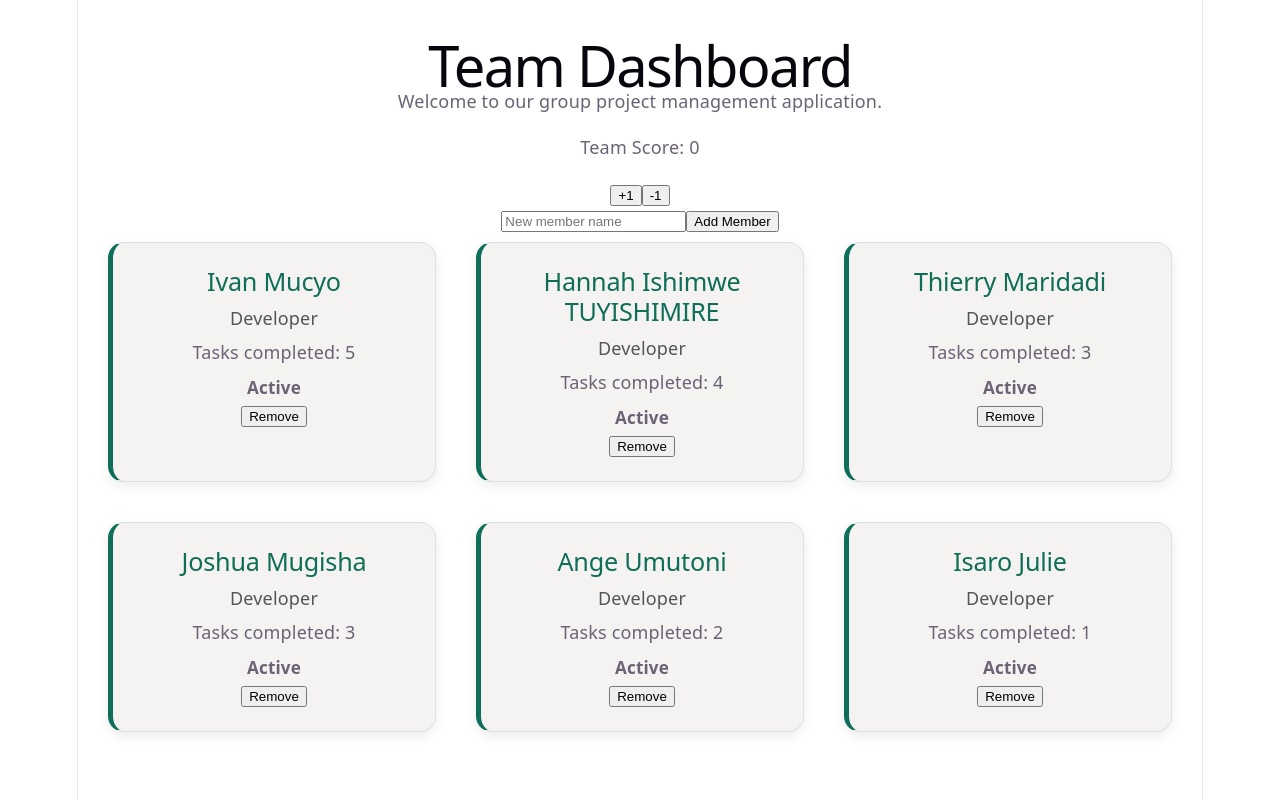
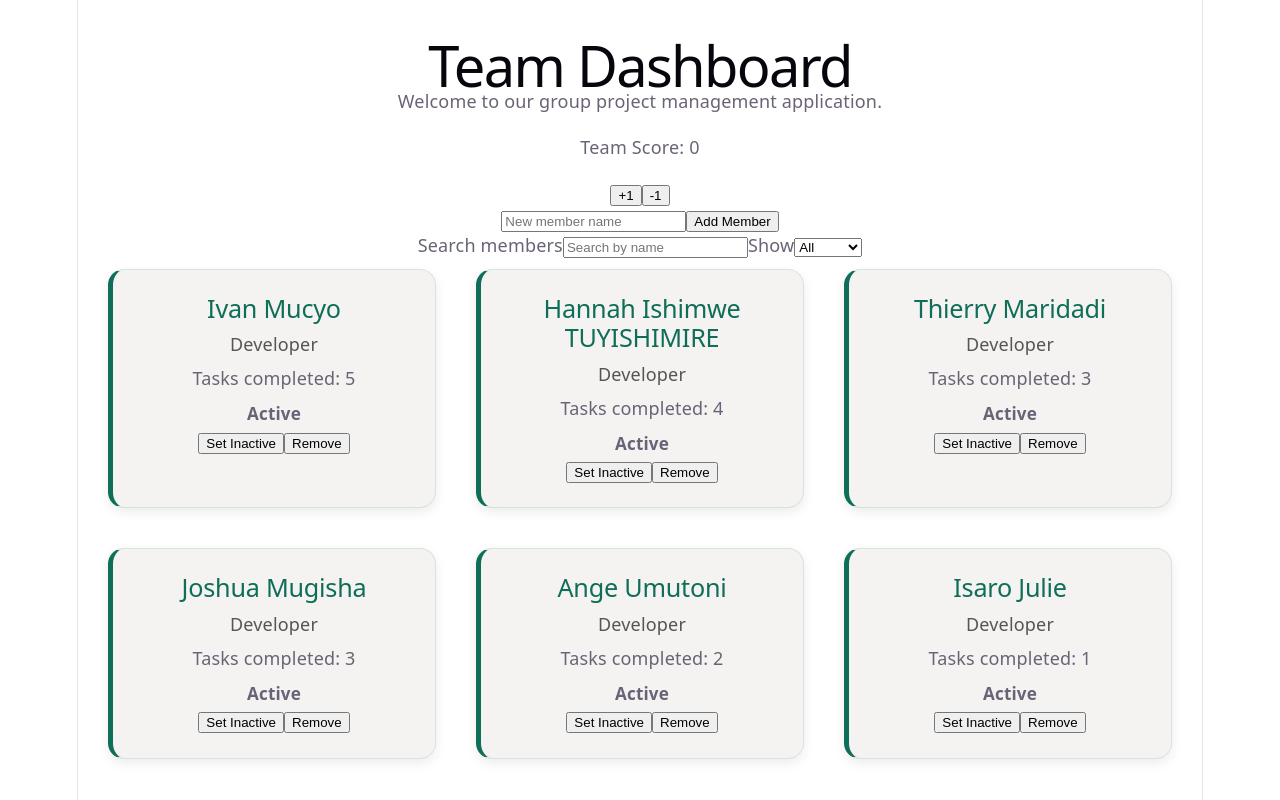
Before and after one commit to Hannah1563/Coding-Party, a React (Vite) app in the folder my-app/: page / in a window 1280 px wide. Built offline with nearby package versions, Linux system fonts and the light colour scheme.

Commit message:
feat: add member status and discovery controls

```diff
--- a/my-app/src/MemberCard.tsx
+++ b/my-app/src/MemberCard.tsx
@@ -12,6 +12,7 @@ interface MemberCardProps {
   tasksCompleted: number;
   isActive: boolean;
   onRemove: (id: string) => void;
+  onToggleStatus: (id: string) => void;
 }
 
 function MemberCard({
@@ -20,7 +21,8 @@ function MemberCard({
   role,
   tasksCompleted,
   isActive,
-  onRemove
+  onRemove,
+  onToggleStatus
 }: MemberCardProps) {
   const statusClass = isActive ? 'active' : 'inactive';
 
@@ -39,6 +41,9 @@ function MemberCard({
         {isActive ? 'Active' : 'Inactive'}
       </p>
       {/* Author: Joshua Mugisha; task 46 -- remove button wired to onRemove callback. */}
+      <button onClick={() => onToggleStatus(id)}>
+        Set {isActive ? 'Inactive' : 'Active'}
+      </button>
       <button onClick={() => onRemove(id)}>Remove</button>
     </div>
   );
--- a/my-app/src/TeamDashboard.tsx
+++ b/my-app/src/TeamDashboard.tsx
@@ -20,6 +20,8 @@ function TeamDashboard() {
 
   // Author: Ange Umutoni - Task 36: typed string state for new member name
   const [newMemberName, setNewMemberName] = useState<string>('');
+  const [memberFilter, setMemberFilter] = useState<'all' | 'active' | 'inactive'>('all');
+  const [searchTerm, setSearchTerm] = useState<string>('');
 
 // Author: Ange Umutoni - Task 38: typed onChange handler for member name input
 const handleNameChange = (e: React.ChangeEvent<HTMLInputElement>) => {
@@ -46,8 +48,26 @@ const handleAddMember = (e: React.FormEvent<HTMLFormElement>) => {
 const handleRemoveMember = (id: string) => {
   setMembers((prev) => prev.filter((member) => member.id !== id));
 }
+
+const handleToggleMemberStatus = (id: string) => {
+  setMembers((prev) =>
+    prev.map((member) =>
+      member.id === id ? { ...member, isActive: !member.isActive } : member
+    )
+  );
+};
 // Author: Joshua Mugisha; task 42 -- Array State, typed.
 const [members, setMembers] = useState<Member[]>(initialMembers);
+
+const visibleMembers = members.filter((member) => {
+  const matchesFilter =
+    memberFilter === 'all' ||
+    (memberFilter === 'active' && member.isActive) ||
+    (memberFilter === 'inactive' && !member.isActive);
+  const matchesSearch = member.name.toLowerCase().includes(searchTerm.toLowerCase());
+
+  return matchesFilter && matchesSearch;
+});
 
   return (
     <div className="dashboard">
@@ -68,6 +88,31 @@ const [members, setMembers] = useState<Member[]>(initialMembers);
       <button type="submit">Add Member</button>
     </form>
 
+    <div className="member-controls">
+      <label>
+        Search members
+        <input
+          type="search"
+          placeholder="Search by name"
+          value={searchTerm}
+          onChange={(e: React.ChangeEvent<HTMLInputElement>) => setSearchTerm(e.target.value)}
+        />
+      </label>
+      <label>
+        Show
+        <select
+          value={memberFilter}
+          onChange={(e: React.ChangeEvent<HTMLSelectElement>) =>
+            setMemberFilter(e.target.value as 'all' | 'active' | 'inactive')
+          }
+        >
+          <option value="all">All</option>
+          <option value="active">Active</option>
+          <option value="inactive">Inactive</option>
+        </select>
+      </label>
+    </div>
+
 {/* Ivan Mucyo's original tasks 9–17 work
     is preserved in git history — see commit 180a3ea.
     Author: Joshua Mugisha - Task 44: render members from array state */}
@@ -75,7 +120,7 @@ const [members, setMembers] = useState<Member[]>(initialMembers);
       <div className="member-list">
 
 {/* Author: Joshua Mugisha; task 46 -- remove member from the array using pass id + onRemove. */}
-        {members.map((member) => (
+        {visibleMembers.map((member) => (
           <MemberCard
             key={member.id}
             id={member.id}
@@ -84,6 +129,7 @@ const [members, setMembers] = useState<Member[]>(initialMembers);
             tasksCompleted={member.tasksCompleted}
             isActive={member.isActive}
             onRemove={handleRemoveMember}
+            onToggleStatus={handleToggleMemberStatus}
           />
         ))}
       </div>
```
